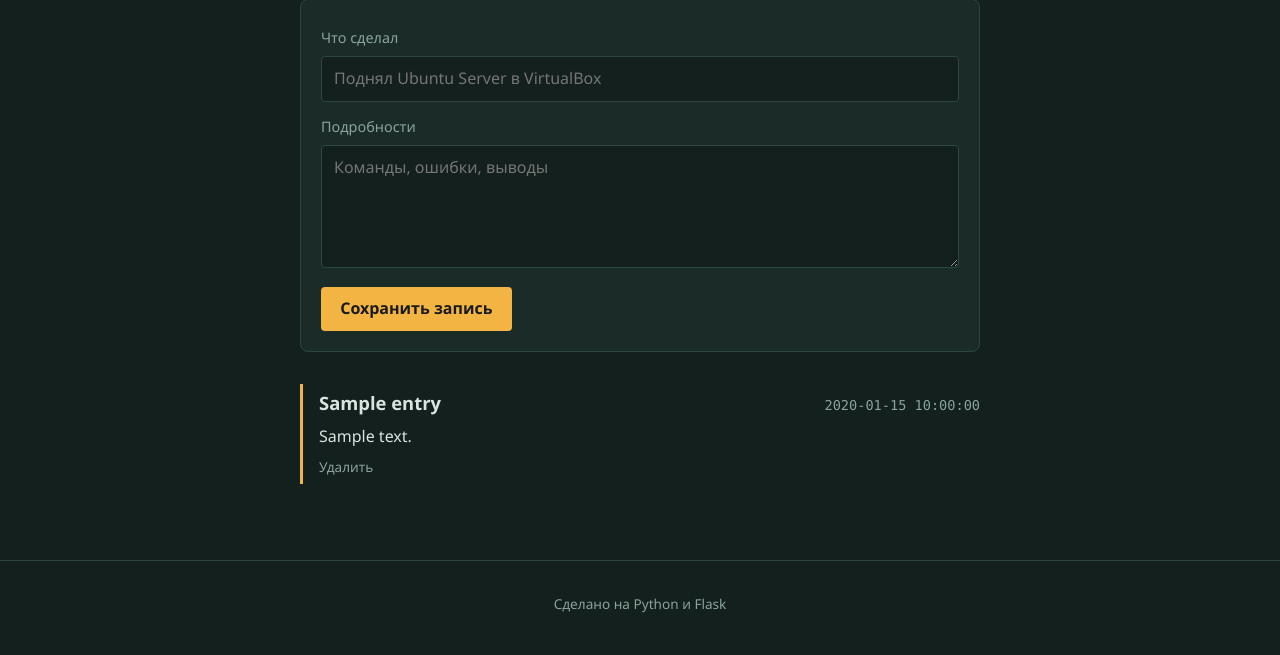
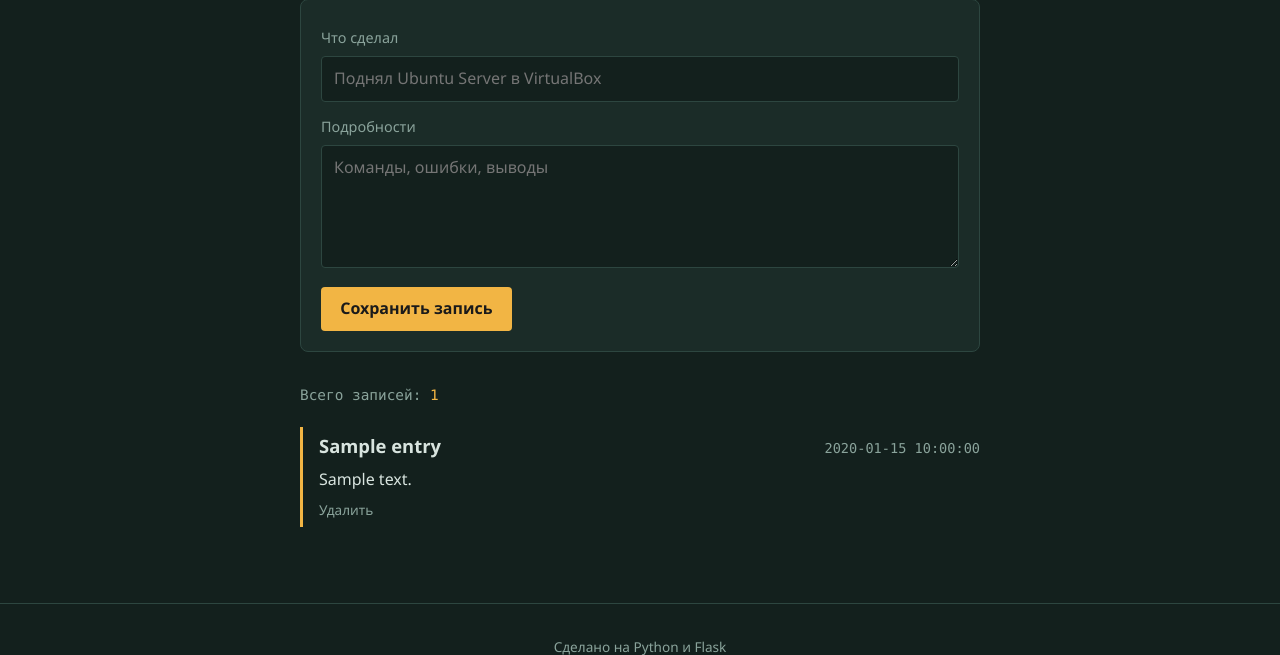
Before and after one commit to OvchDaniil/lab-journal, a Flask app: template templates/index.html in a window 1280 px wide. Shown: the part 236-891 px from the top of the page. Before the commit the page ends 849 px from the top, so only its background shows below. Run offline with Flask 3, Linux system fonts and the light colour scheme; the template is opened without the code that fills it: most values are stand-ins (such as "Sample title", 1, 10 or a date in 2020).

Commit message:
Счётчик записей на главной
Co-Authored-By: Claude Opus 5.5 <noreply@anthropic.com>
Claude-Session: https://claude.ai/code/session_01SbhXCjt7zdnR4UM84JpVkn

```diff
--- a/static/style.css
+++ b/static/style.css
@@ -98,6 +98,15 @@ button {
 
 .error { color: var(--danger); margin: 0.25rem 0 0; }
 
+/* Счётчик записей над списком — в стиле строки терминала */
+.counter {
+  font-family: Consolas, "Cascadia Mono", monospace;
+  font-size: 0.9rem;
+  color: var(--muted);
+  margin: 0 0 1.25rem;
+}
+.counter span { color: var(--accent); }
+
 /* Записи оформлены как строки лога: полоска слева вместо карточек */
 .entry {
   border-left: 3px solid var(--accent);
--- a/templates/index.html
+++ b/templates/index.html
@@ -20,6 +20,7 @@
 
 <section class="entries">
   {% if entries %}
+    <p class="counter">Всего записей: <span>{{ entries|length }}</span></p>
     {% for entry in entries %}
       <article class="entry">
         <div class="entry-head">
```
